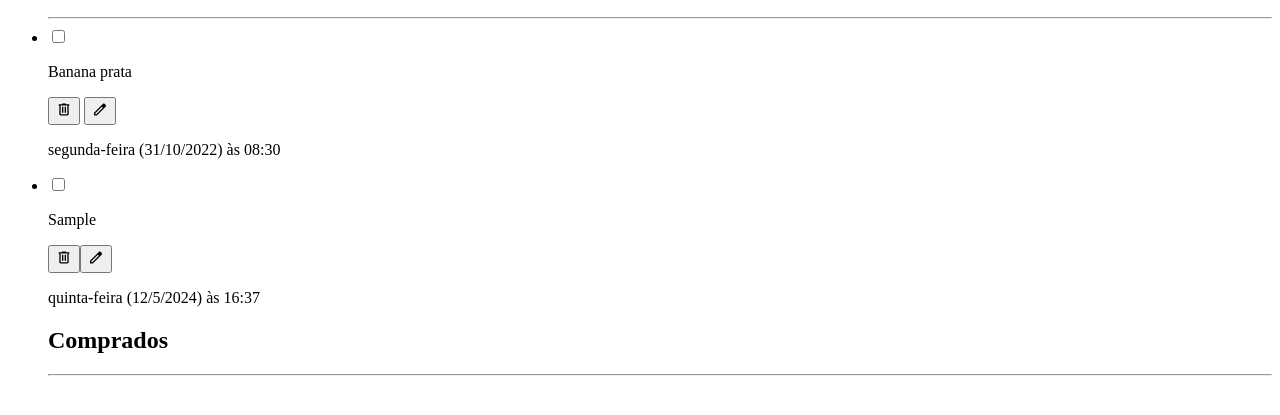
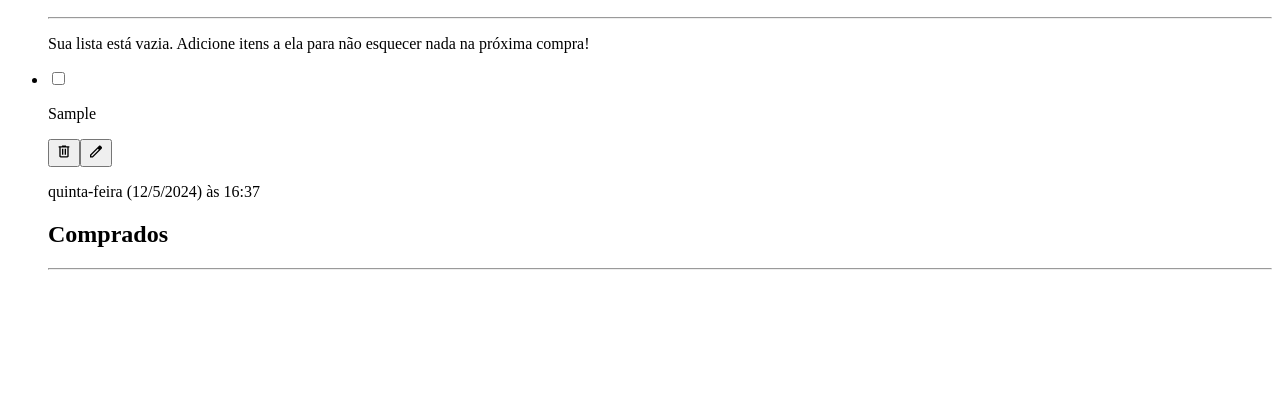
Before and after one commit to GGhiaroni/shopping-list-javascript, a website with bundled scripts: page index.html in a window 1280 px wide. Both pictures are taken after typing "Sample" into the empty fields and a click on the button "Salvar item". Shown: the part 243-658 px from the top of the page. Built offline with nearby package versions, Linux system fonts and the light colour scheme; files whose address does not match are found by name; a web font is replaced by a local one.

Commit message:
verificacao lista vazia e funcionalidade para mostrar mensagem personalizada caso não haja items na lista

```diff
--- a/index.html
+++ b/index.html
@@ -23,24 +23,7 @@
        <ul class="list-none w-full" id="lista-de-compras">
             <h2 class="text-primaria font-fonteTitulo text-xl text-left">Lista de compras</h2>
             <hr class="w-full mb-6 border-b-2 border-dotted border-primaria"/>
-            <li>
-                <div class="flex items-center justify-between">
-                    <div class="flex">
-                        <div class="flex items-center">
-                            <label for="checkbox-1" class="flex items-center">
-                                <input type="checkbox" id="checkbox-1" class="peer hidden input-checkbox">
-                                <div class="w-5 h-5 bg-neutro border-2 border-solid border-preto cursor-pointer rounded-md mr-2 checkbox-customizado relative peer-checked:bg-preto check-mark"></div>
-                                <p class="font-fonteTexto text-base font-normal leading-6 text-left peer-checked:line-through peer-checked:text-gray-500">Banana prata</p>
-                            </label>
-                        </div>
-                    </div>
-                    <div>
-                        <button><img src="/img/delete.svg" alt="Botão para deletar"></button>
-                        <button><img src="/img/edit.svg" alt="Botão para editar"></button>
-                    </div>
-                </div>
-                <p class="font-fonteTexto leading-4 text-xs peer-checked:text-decoration-line-through peer-checked:text-gray-500">segunda-feira (31/10/2022) às 08:30</p>
-            </li>
+            <p id="mensagem-lista-vazia">Sua lista está vazia. Adicione itens a ela para não esquecer nada na próxima compra!</p>
         </ul>
 
         <ul class="w-full list-none" id="lista-itens-comprados">
--- a/js/adicionarItem.js
+++ b/js/adicionarItem.js
@@ -1,4 +1,5 @@
 import { criarItemDaLista } from "./criarItemDaLista.js";
+import { verificarListaVazia } from "./verificarListaVazia.js";
 
 const item = document.getElementById('input-item');
 
@@ -18,4 +19,6 @@ export function adicionarItem(e) {
     listaDeCompras.appendChild(itemDaLista);
 
     item.value = '';
+
+    verificarListaVazia(listaDeCompras);
 }
--- /dev/null
+++ b/js/verificarListaVazia.js
@@ -0,0 +1,13 @@
+const mensagemListaVazia = document.getElementById('mensagem-lista-vazia');
+
+export function verificarListaVazia(lista)
+{
+    if (lista.childElementCount === 0)
+    {
+        mensagemListaVazia.classList.add('block');
+    }
+    else
+    {
+        mensagemListaVazia.classList.add('hidden');
+    }
+}
```
